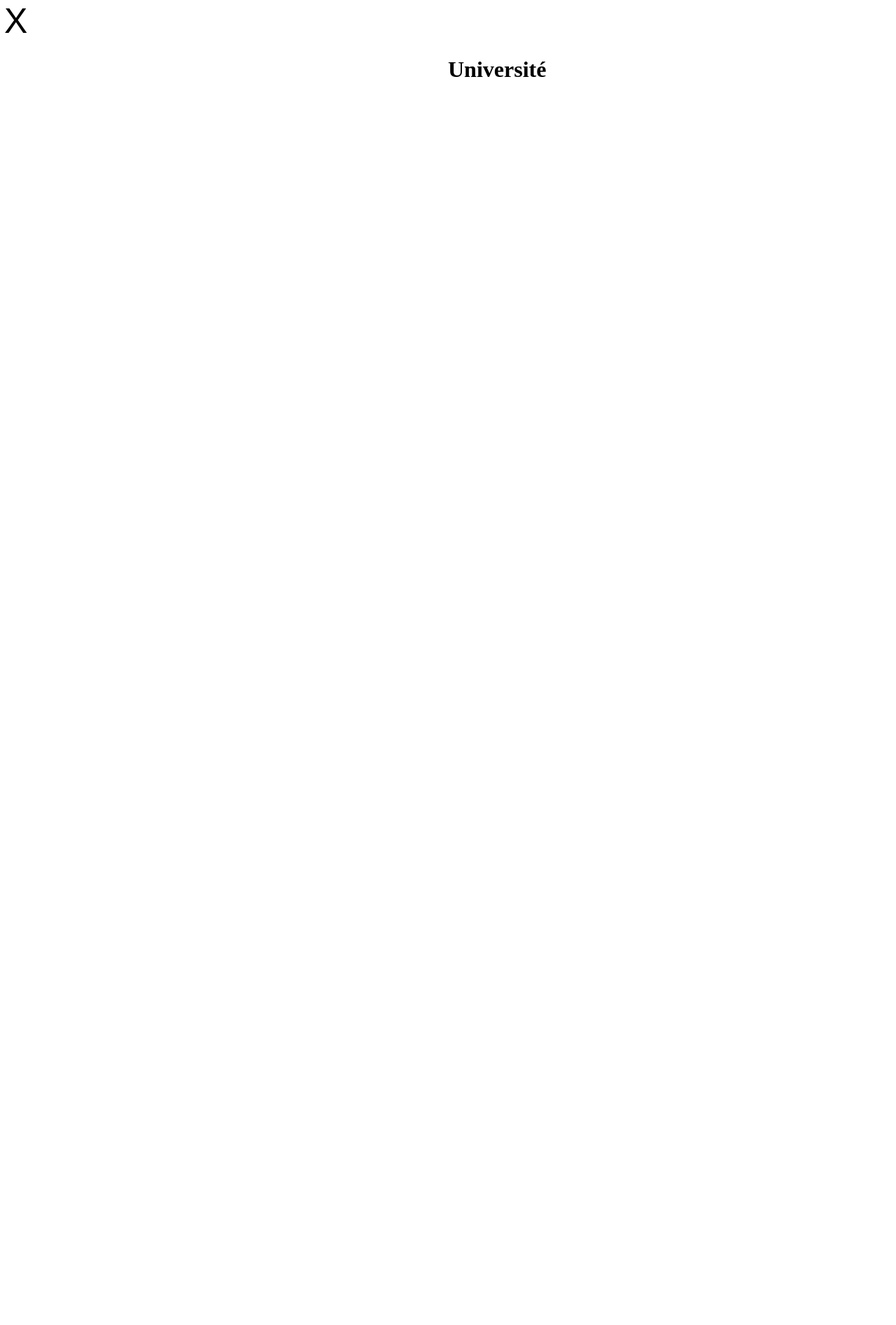
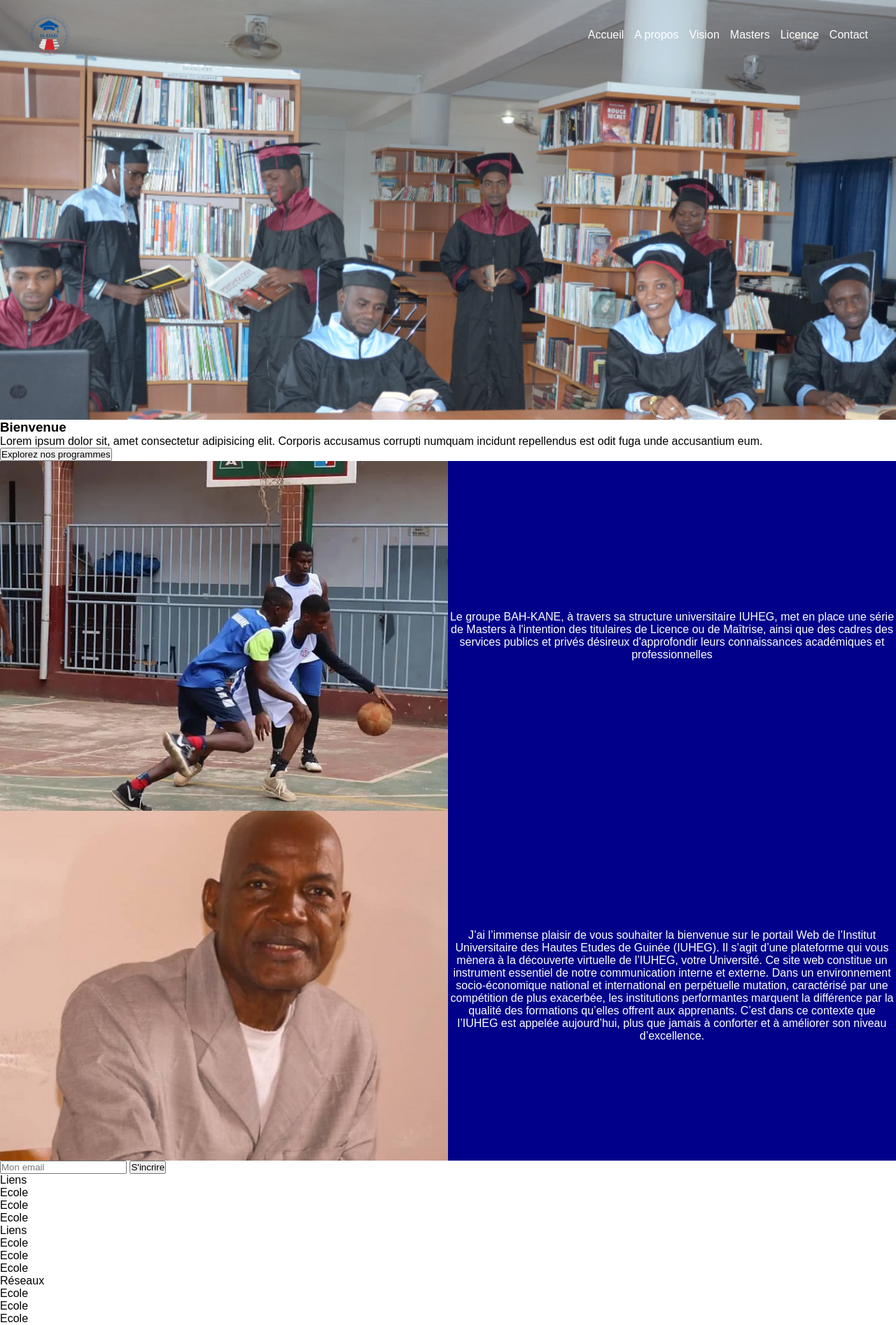
Before and after one commit to NormalGuy42/School-website, a PHP site: page /iuheg/index.html in a window 1280 px wide; the page is wider, and only the part inside the window is pictured. Before the commit the part shown is almost empty. Shown: that part at 70% size. Before the commit the page ends 110 px from the top of that part, so only its background shows below. Run offline with PHP 8.4, Linux system fonts and the light colour scheme.

Commit message:
New commit

```diff
--- a/iuheg/index.html
+++ b/iuheg/index.html
@@ -5,42 +5,119 @@
     <meta http-equiv="X-UA-Compatible" content="IE=edge">
     <meta name="viewport" content="width=device-width, initial-scale=1.0">
     <title>IUHEG</title>
-    <style>
-        body{
-            width: 100%;
-            height: 100%;
-            margin: 0;
-        }
-        h1{
-            position: relative;
-            top: 50%;
-            left: 50%;
-        }
-        button{
-            position: relative;
-            background-color: white;
-            border: none;
-            top: 5%;
-            right: 0;
-            font-size: 50px;
-        }
-    </style>
+    <link rel="stylesheet" href="style.css">
 </head>
 <body>
-    <button onclick="history.back()">X</button>
-    <h1>Université</h1>
-    <!-- <header>
-        <div class="logo">
-            <img src="../assets/iuheg-transparent.png">
+   <div class="presentation">
+    <header>
+        <nav>
+            <div class="logo"><img src="../assets/iuheg-transparent.png"></div>
+            <ul>
+                <li><a href="#">Accueil</a></li>
+                <li><a href="#">A propos</a></li>
+                <li><a href="#">Vision</a></li>
+                <li><a href="#">Masters</a></li>
+                <li><a href="#">Licence</a></li>
+                <li><a href="#">Contact</a></li>
+            </ul>
+            <svg class="burger" xmlns="http://www.w3.org/2000/svg" xmlns:xlink="http://www.w3.org/1999/xlink" id="burger_svg" version="1.1" width="400" height="400" viewBox="0, 0, 400,400">
+                <g id="svgg" class="burger">
+                    <path id="path0" d="M60.169 74.148 C 47.307 78.873,46.513 97.065,58.895 103.329 L 61.011 104.400 204.800 104.400
+                    L 348.589 104.400 350.794 103.303 C 353.391 102.011,356.886 98.629,357.821
+                    96.503 C 358.184 95.676,358.682 94.579,358.928 94.064 C 359.575 92.705,359.507
+                    86.134,358.823 84.000 C 357.606 80.200,354.434 76.679,350.535 74.798 L 348.050
+                    73.600 204.725 73.648 C 99.229 73.683,61.075 73.815,60.169 74.148 M62.200 170.182 C 47.700 173.758,45.600 193.882,59.041
+                    200.451 L 61.800 201.800 204.800 201.800 L 347.800 201.800 350.479 200.490 C 356.965
+                    197.317,360.468 190.657,359.400 183.529 C 359.180 182.061,358.865 180.726,358.700 180.563 C 358.535 180.400,358.400 180.017,358.400
+                    179.711 C 358.400 176.719,352.298 171.459,347.325 170.164 C 344.316 169.380,65.379 169.398,62.200 170.182 M60.973 267.526
+                    C 46.699 272.270,46.388 293.278,60.515 298.442 C 63.768 299.631,345.832 299.631,349.085 298.442
+                    C 363.245 293.266,362.974 272.618,348.681 267.595 C 345.416 266.447,64.422 266.380,60.973 267.526 " stroke="white" fill="#fff" fill-rule="evenodd" class="burger">
+                    </path>
+                </g>
+            </svg>
+        </nav>
+    </header>
+   </div>
+   <!--Browse start-->
+   <div class="explore">
+        <div class="container">
+            <h3>Bienvenue</h3>
+            <p>Lorem ipsum dolor sit, amet consectetur adipisicing elit. Corporis accusamus
+            corrupti numquam incidunt repellendus est odit fuga unde accusantium eum.</p>
+            <button>Explorez nos programmes</button>
         </div>
-        <ul>
-            <li>Accueil</li>
-            <li>A propros</li>
-            <li>Vision</li>
-            <li>Masters</li>
-            <li>Licence</li>
-            <li>Contact</li>
-        </ul>
-    </header> -->
+   </div>
+   <!--Browse end-->
+   <div class="content">
+        <!--Student life start-->
+        <div class="flex">
+                <div class="container">
+                    <img src="../assets/student_life.webp">
+                </div>
+                <div class="container">
+                    <p>
+                        Le groupe BAH-KANE, à travers sa structure universitaire IUHEG, met en place une série de Masters à l'intention des titulaires de Licence ou de Maîtrise, ainsi que des cadres des
+                        services publics et privés désireux d'approfondir
+                        leurs connaissances académiques et professionnelles
+                    </p>
+                </div>
+        </div>
+        <!--Student life end-->
+        <!--Director word start-->
+        <div class="flex">
+                <div class="container">
+                    <img src="../assets/director.webp">
+                </div>
+                <div class="container">
+                    <p>
+                    J’ai l’immense plaisir de vous souhaiter la bienvenue sur le portail Web de l’Institut Universitaire des
+                    Hautes Etudes de Guinée (IUHEG). Il s’agit d’une plateforme qui vous mènera à la découverte virtuelle de
+                    l’IUHEG, votre Université. Ce site web constitue un instrument essentiel de notre communication interne
+                    et externe.
+                    Dans un environnement socio-économique national et international en perpétuelle mutation, caractérisé par
+                    une compétition de plus exacerbée, les institutions performantes marquent la différence par la qualité des
+                    formations qu’elles offrent aux apprenants. C’est dans ce contexte que l’IUHEG est appelée aujourd’hui,
+                    plus que jamais à conforter et à améliorer son niveau d’excellence.
+                    </p>
+                </div>
+        </div>
+        <!--Director word end-->
+   </div>
+   <!--Newsletter start-->
+   <div class="newsletter">
+        <div class="box">
+            <input type="email" placeholder="Mon email">
+            <button>S'incrire</button>
+        </div>
+   </div>
+   <!--Newsletter end-->
+   <!--Footer start-->
+   <footer>
+        <div class="box">
+            <label>Liens</label>
+            <ul>
+                <li>Ecole</li>
+                <li>Ecole</li>
+                <li>Ecole</li>
+            </ul>
+        </div>
+        <div class="box">
+            <label>Liens</label>
+            <ul>
+                <li>Ecole</li>
+                <li>Ecole</li>
+                <li>Ecole</li>
+            </ul>
+        </div>
+        <div class="box">
+            <label>Réseaux</label>
+            <ul>
+                <li>Ecole</li>
+                <li>Ecole</li>
+                <li>Ecole</li>
+            </ul>
+        </div>
+   </footer>
+   <!--Footer end-->
 </body>
 </html>
--- a/iuheg/style.css
+++ b/iuheg/style.css
@@ -0,0 +1,87 @@
+*{
+    margin: 0;
+    padding: 0;
+}
+html{
+    height: 100%;
+    width: 100%;
+}
+body{
+    height: 100%;
+    width: 100%;
+    font-family: Arial, Helvetica, sans-serif;
+}
+
+/*Header start*/
+.presentation{
+    height: 600px;
+    width: 100%;
+    background: url('../assets/students\ pic.png') no-repeat;
+    background-size: cover;
+   background-position: center;
+}
+header{
+    padding: 20px 40px;
+}
+nav{
+    display: flex;
+    width: 100%;
+    justify-content: space-between;
+    align-items: center;
+}
+.logo{
+    height: 60px;
+    width: 60px;
+}
+.logo img{
+    height: 100%;
+    width: 100%;
+}
+nav ul{
+    list-style-type: none;
+    display: flex;
+}
+nav ul li{
+    margin-left: 15px;
+}
+nav ul li a{
+    color: white;
+    text-decoration: none;
+}
+svg.burger{height: 45px; width: 45px;display: none;}
+/*Header end*/
+/*Filler content start*/
+.flex{
+    display: flex;
+}
+.content .container{
+    width: 50%;
+    height: 500px;
+    background-color: darkblue;
+    color: white;
+}
+.content .container img{
+    width: 100%;
+    height: 100%;
+    object-fit: cover;
+    object-position: center;
+}
+.content .container p{
+    display: flex;
+    align-items: center;
+    text-align: center;
+    height: 100%;
+}
+/*Filler content end*/
+@media (max-width:600px) {
+    .presentation{
+        background-position: unset;
+    }
+    nav ul{
+        display: none;
+    }
+    svg.burger{
+        display: block;
+    }
+
+}
```
Also changed, not shown: index.html (+12 -23 lines), style.css (+14 -2 lines), assets/student_life.webp (added), assets/students pic.png (added).
